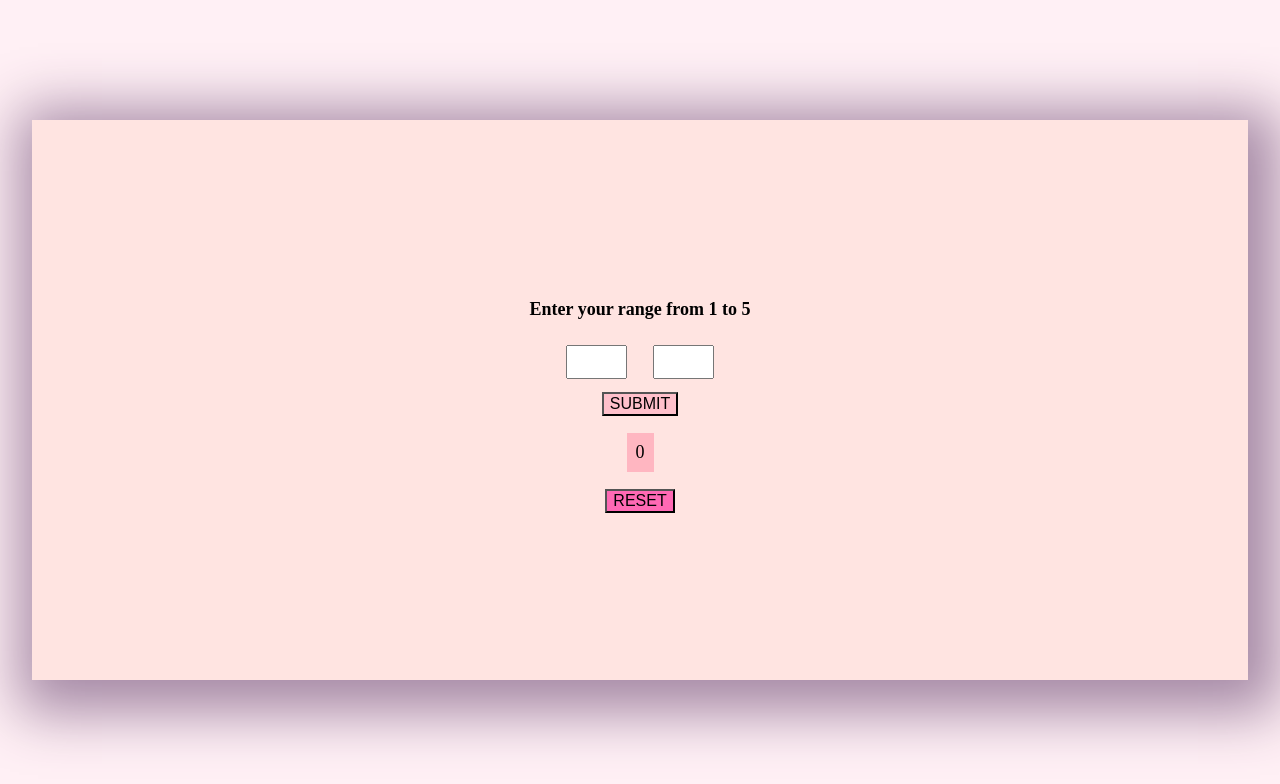
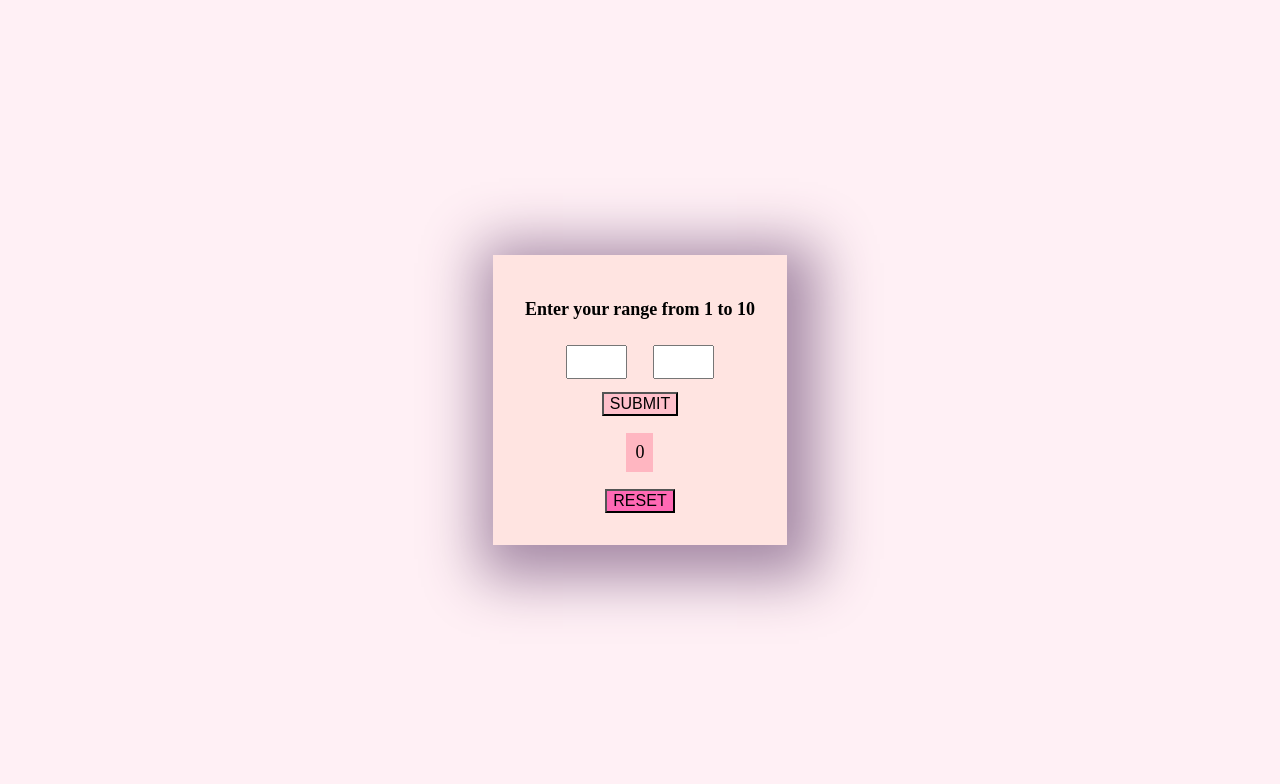
Before and after one commit to Natalina27/counter_fe21, a React (Create React App) app: page / in a window 1280 px wide. Shown: the top 784 px of the page. Built offline with nearby package versions, Linux system fonts and the light colour scheme.

Commit message:
added responsive styles - mobile based

```diff
--- a/src/App/App.js
+++ b/src/App/App.js
@@ -50,7 +50,7 @@ function App() {
     return (
         <main className={styles.app}>
             <div className={styles.container}>
-                <h1> Enter your range from 1 to 5 </h1>
+                <h1> Enter your range from 1 to 10 </h1>
                 <form className={styles.counter}  onSubmit={onSubmitRange}>
                     <div className={styles.inputs}>
                         <input type="text" name="lower" onChange={onChange}/>
@@ -69,7 +69,7 @@ function App() {
                             {buttons.reverse().map(el => <button key={el}
                                                                  onClick={() => onButtonClick(el)}
                                                                  className={styles.button}>
-                                +{el}
+                                {el}
                             </button>)}</div>
                     </div>
                     <button  key={345} onClick={onReset} className={styles.reset}> RESET </button>
--- a/src/App/App.module.css
+++ b/src/App/App.module.css
@@ -18,8 +18,7 @@ h1 {
     flex-direction: column;
     background-color: mistyrose;
     box-shadow:9px 11px 54px 22px rgba(166,138,166,1) ;
-    height: 70%;
-    width: 95%;
+    padding: 2em;
 
 }
 
@@ -62,7 +61,7 @@ input{
     justify-content: center;
     align-items: center;
     flex-direction: row;
-    flex-wrap: wrap-reverse;
+    flex-flow: wrap;
 
 }
 
@@ -72,7 +71,7 @@ input{
     justify-content: center;
     align-items: center;
     flex-direction: row;
-    flex-wrap: wrap;
+    flex-flow: wrap;
 
 }
 .button{
@@ -100,3 +99,32 @@ input{
     background: hotpink;
     font-size: medium;
 }
+
+
+@media (min-width: 1024px){
+
+    .buttons{
+       width: 100%;
+    }
+
+    .negatives{
+        display: flex;
+        justify-content: center;
+        align-items: center;
+        flex-direction: row;
+
+    }
+
+
+    .positives{
+        display: flex;
+        justify-content: center;
+        align-items: center;
+        flex-direction: row;
+        flex-flow:row ;
+
+    }
+
+
+
+}
```
